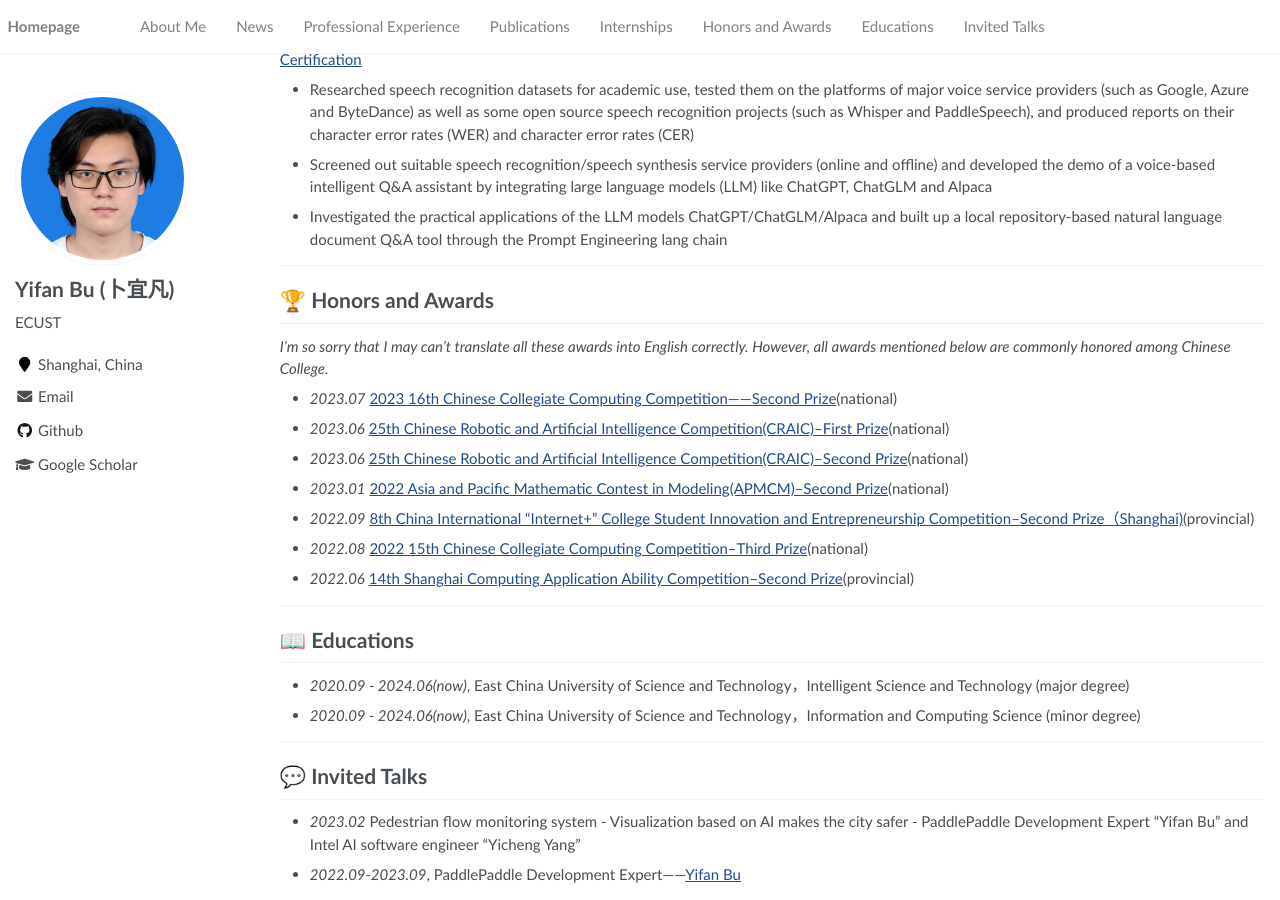
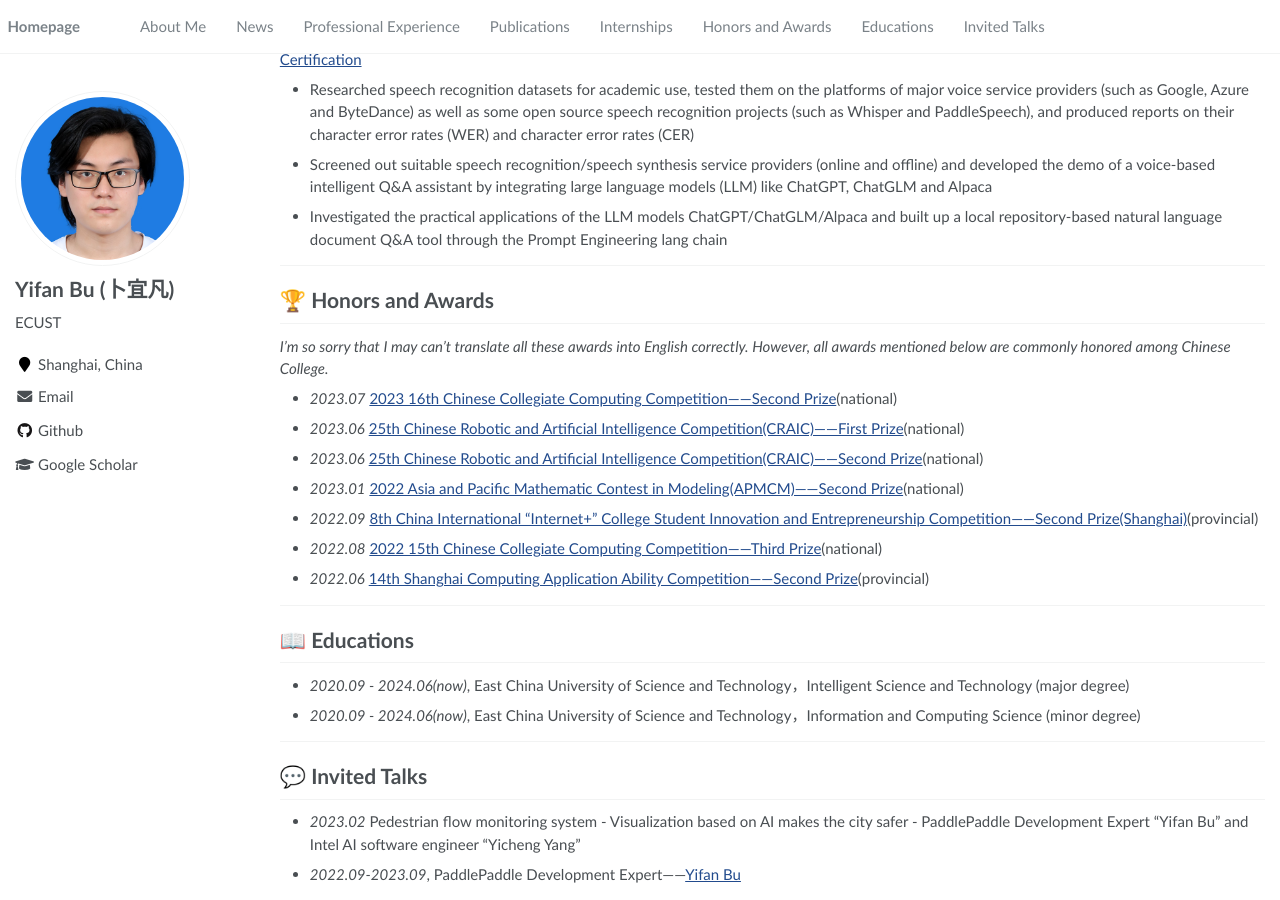
Before and after one commit to KirigiriSuzumiya/KirigiriSuzumiya.github.io, a Jekyll site: the page built from _pages/about.md, in a window 1280 px wide and 900 px high, scrolled down 2506 px. Built offline with Jekyll 4.4.1, drawn with Linux system fonts in a browser that asks for light colours.

```diff
--- a/_pages/about.md
+++ b/_pages/about.md
@@ -132,12 +132,12 @@ Real-time sports event recognition and tracking toolset based on PP-Human, a rea
 *I'm so sorry that I may can't translate all these awards into English correctly. However, all awards mentioned below are commonly honored among Chinese College.*
 
 - *2023.07* [2023 16th Chinese Collegiate Computing Competition——Second Prize](pdf/2023c4.pdf)(national)
-- *2023.06* [25th Chinese Robotic and Artificial Intelligence Competition(CRAIC)--First Prize](pdf/robot1.pdf)(national)
-- *2023.06* [25th Chinese Robotic and Artificial Intelligence Competition(CRAIC)--Second Prize](pdf/robot2.pdf)(national)
-- *2023.01* [2022 Asia and Pacific Mathematic Contest in Modeling(APMCM)--Second Prize](pdf/asia.pdf)(national)
-- *2022.09* [8th China International "Internet+" College Student Innovation and Entrepreneurship Competition--Second Prize（Shanghai)](pdf/2022-9.pdf)(provincial)
-- *2022.08* [2022 15th Chinese Collegiate Computing Competition--Third Prize](pdf/2022-7.pdf)(national)
-- *2022.06* [14th Shanghai Computing Application Ability Competition--Second Prize](pdf/2022-5.pdf)(provincial)
+- *2023.06* [25th Chinese Robotic and Artificial Intelligence Competition(CRAIC)——First Prize](pdf/robot1.pdf)(national)
+- *2023.06* [25th Chinese Robotic and Artificial Intelligence Competition(CRAIC)——Second Prize](pdf/robot2.pdf)(national)
+- *2023.01* [2022 Asia and Pacific Mathematic Contest in Modeling(APMCM)——Second Prize](pdf/asia.pdf)(national)
+- *2022.09* [8th China International "Internet+" College Student Innovation and Entrepreneurship Competition——Second Prize(Shanghai)](pdf/2022-9.pdf)(provincial)
+- *2022.08* [2022 15th Chinese Collegiate Computing Competition——Third Prize](pdf/2022-7.pdf)(national)
+- *2022.06* [14th Shanghai Computing Application Ability Competition——Second Prize](pdf/2022-5.pdf)(provincial)
 
 ---
 
```
